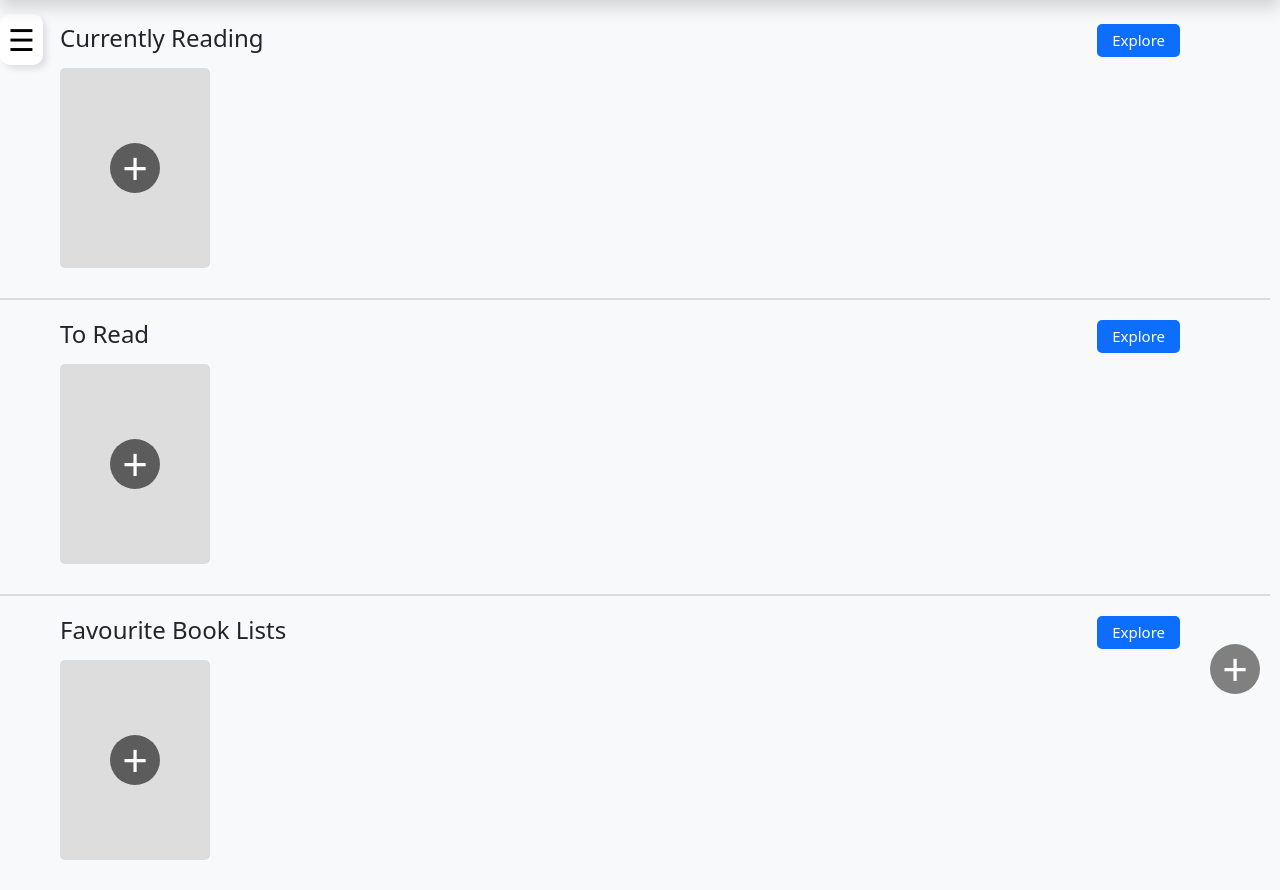
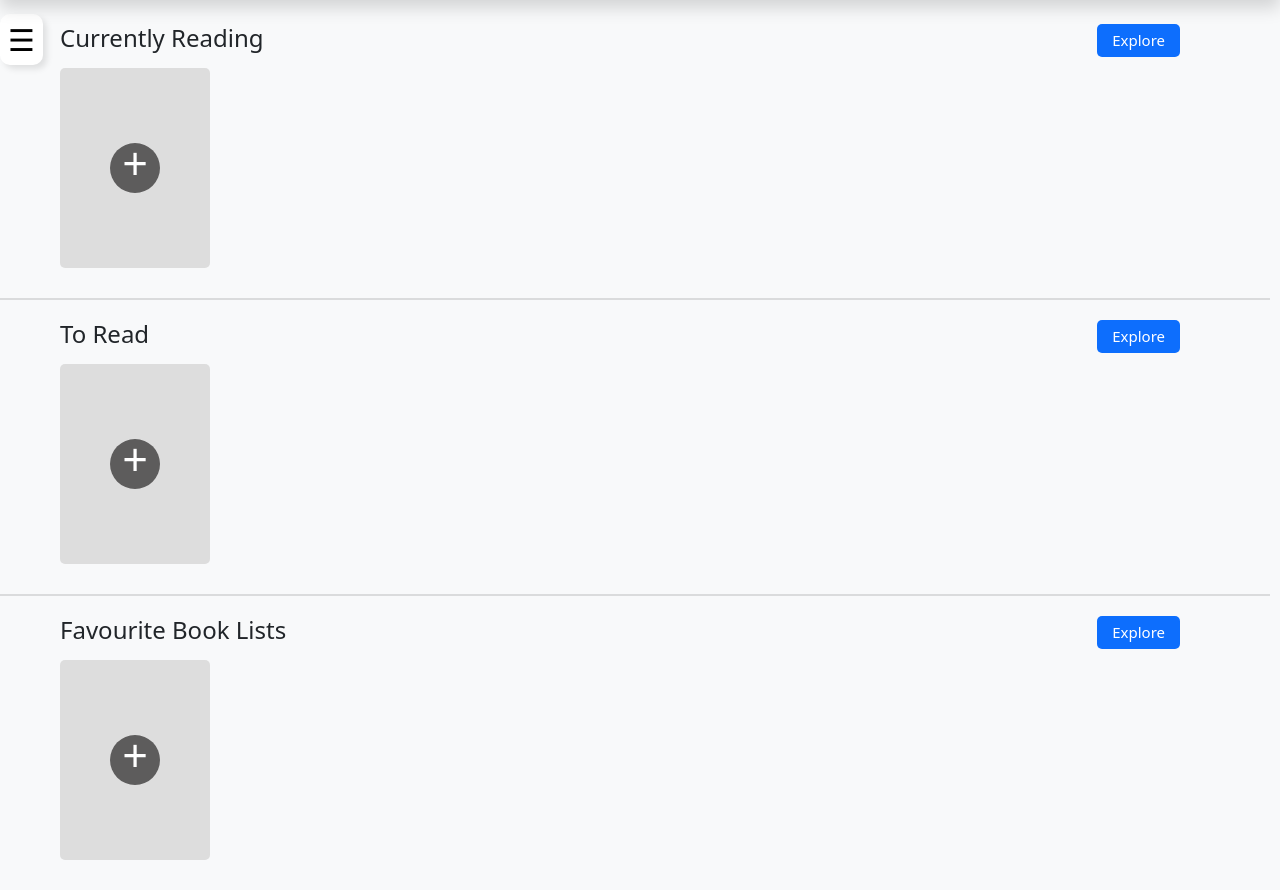
Before and after one commit to jovinjuan/web-project, a PHP site: page /home.php in a window 1280 px wide. Shown: the part 86-976 px from the top of the page. Run offline with PHP 8.4, Linux system fonts and the light colour scheme.

Commit message:
Update button home.php
update button

```diff
--- a/home.php
+++ b/home.php
@@ -5,6 +5,8 @@
     <meta charset="utf-8" />
     <meta name="viewport" content="width=device-width, initial-scale=1" />
     <title>Sistem</title>
+
+    <link rel="stylesheet" href="css/style.css" />
 
     <!-- BOOTSTRAP CSS -->
     <link href="https://cdn.jsdelivr.net/npm/bootstrap@5.3.3/dist/css/bootstrap.min.css" rel="stylesheet" integrity="sha384-QWTKZyjpPEjISv5WaRU9OFeRpok6YctnYmDr5pNlyT2bRjXh0JMhjY6hW+ALEwIH" crossorigin="anonymous" />
@@ -125,7 +127,7 @@
         height: 50px;
         border-radius: 50%;
         text-align: center;
-        line-height: 50px;
+        line-height: 40px;
         cursor: pointer;
         font-size: 45px;
       }
@@ -142,22 +144,6 @@
         border: none;
         border-radius: 5px;
         font-size: 15px;
-      }
-
-      /* floating add button */
-      .add-btn {
-        position: fixed;
-        bottom: 20px;
-        right: 20px;
-        width: 50px;
-        height: 50px;
-        background: grey;
-        color: white;
-        border-radius: 50%;
-        text-align: center;
-        line-height: 50px;
-        cursor: pointer;
-        font-size: 45px;
       }
 
       .section-divider {
@@ -321,7 +307,5 @@
       </div>
       <br />
     </div>
-    <!-- Floating Add Button -->
-    <div class="add-btn">+</div>
   </body>
 </html>
```
